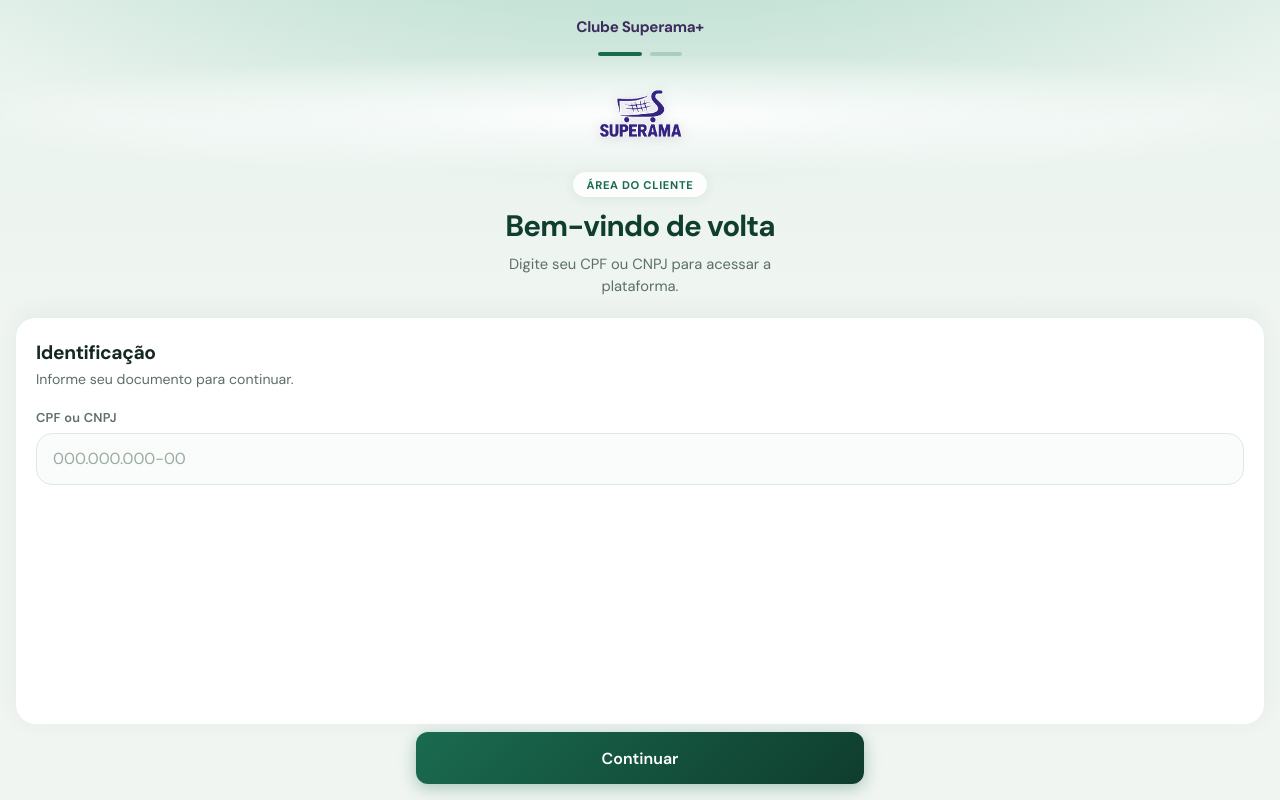
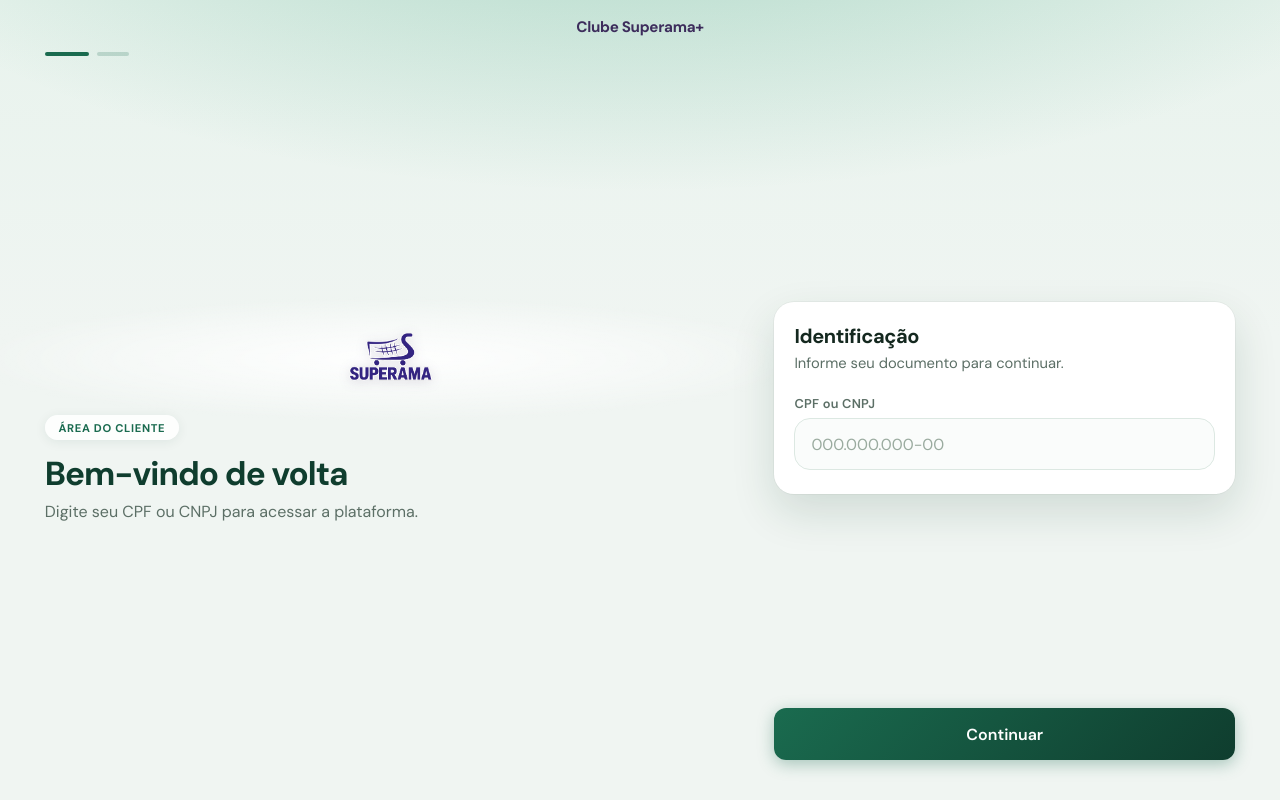
Before and after one commit to jeffersonalionco/clube-supermercado, a React (Vite) app in the folder client/: page / in a window 1280 px wide. Built offline with nearby package versions, Linux system fonts and the light colour scheme; no server answers.

Commit message:
Atualizacao tela de login desktop

```diff
--- a/client/src/styles/auth-mobile.css
+++ b/client/src/styles/auth-mobile.css
@@ -623,10 +623,15 @@
     display: block;
     min-height: 100dvh;
     padding: 0;
-    background: #d0ddd6;
+    background:
+      radial-gradient(ellipse 90% 55% at 70% 0%, rgba(45, 155, 114, 0.18), transparent 55%),
+      linear-gradient(180deg, #dfeae4 0%, #d0ddd6 55%, #cbd9d2 100%);
   }
 
   .auth-app {
+    --auth-radius: 16px;
+    --auth-radius-lg: var(--desktop-radius, 20px);
+
     width: 100%;
     max-width: none;
     min-height: 100dvh;
@@ -634,15 +639,118 @@
     border-radius: 0;
     box-shadow: none;
     overflow-x: hidden;
+
+    /* Desktop layout: container centralizado e duas colunas equilibradas */
+    display: grid;
+    grid-template-columns: minmax(520px, 640px) minmax(460px, 560px);
+    grid-template-rows: auto auto 1fr auto;
+    grid-template-areas:
+      "header header"
+      "steps steps"
+      "hero sheet"
+      "hero footer";
+    align-items: start;
+    justify-content: center;
+    column-gap: clamp(2rem, 3vw, 3.25rem);
+    padding: 0 var(--desktop-gutter, 2.5rem) 2.5rem;
+  }
+
+  .auth-header {
+    grid-area: header;
+    padding-left: 0;
+    padding-right: 0;
+  }
+
+  .auth-steps {
+    grid-area: steps;
+    justify-content: flex-start;
+    max-width: none;
+    padding-left: 0;
+    padding-right: 0;
+  }
+
+  .auth-hero {
+    grid-area: hero;
+    text-align: left;
+    padding: 2.25rem 0 1.5rem;
+    max-width: none;
+    align-self: center;
+  }
+
+  .auth-hero__badge {
+    margin-bottom: 0.9rem;
+  }
+
+  .auth-hero__title {
+    font-size: clamp(2.05rem, 2.6vw, 2.55rem);
+    line-height: 1.12;
+  }
+
+  .auth-hero__desc {
+    margin-left: 0;
+    max-width: 32rem;
+    font-size: 1rem;
+  }
+
+  .auth-sheet {
+    grid-area: sheet;
+    padding: 2.25rem 0 1rem;
+    min-height: 0;
+    align-self: center;
   }
 
   .auth-sheet__card {
+    max-width: none;
+    margin: 0;
     border-radius: var(--desktop-radius, 20px);
+    box-shadow:
+      0 18px 44px rgba(15, 61, 46, 0.14),
+      0 0 0 1px rgba(0, 0, 0, 0.04);
+    overflow: hidden;
+  }
+
+  .auth-form-title {
+    font-size: 1.25rem;
+  }
+
+  .auth-form-sub {
+    font-size: 0.92rem;
+  }
+
+  .auth-footer {
+    grid-area: footer;
+    position: relative;
+    padding: 0;
+    background: transparent;
+  }
+
+  .auth-footer__inner {
+    max-width: none;
+    margin: 0;
+    padding-left: 0;
+    padding-right: 0;
+    padding-bottom: 0;
   }
 
   .auth-header__back,
   .auth-btn {
     border-radius: 12px;
+  }
+}
+
+@media (min-width: 1280px) {
+  .auth-app {
+    grid-template-columns: minmax(620px, 1.2fr) minmax(460px, 0.8fr);
+  }
+}
+
+@media (min-width: 1440px) {
+  .auth-sheet__card {
+    max-width: 560px;
+  }
+
+  .auth-footer__inner {
+    max-width: 560px;
   }
 }
 
```
